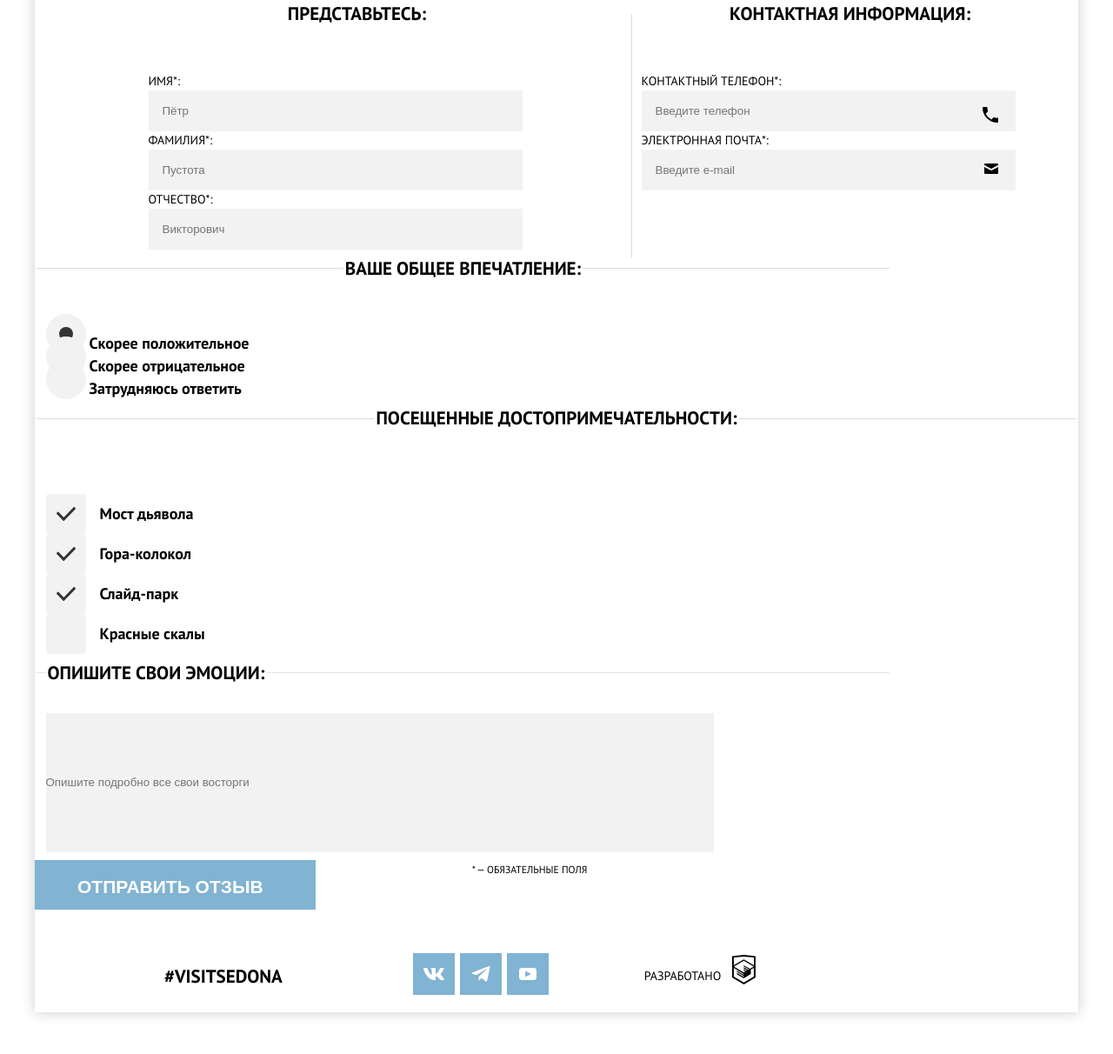
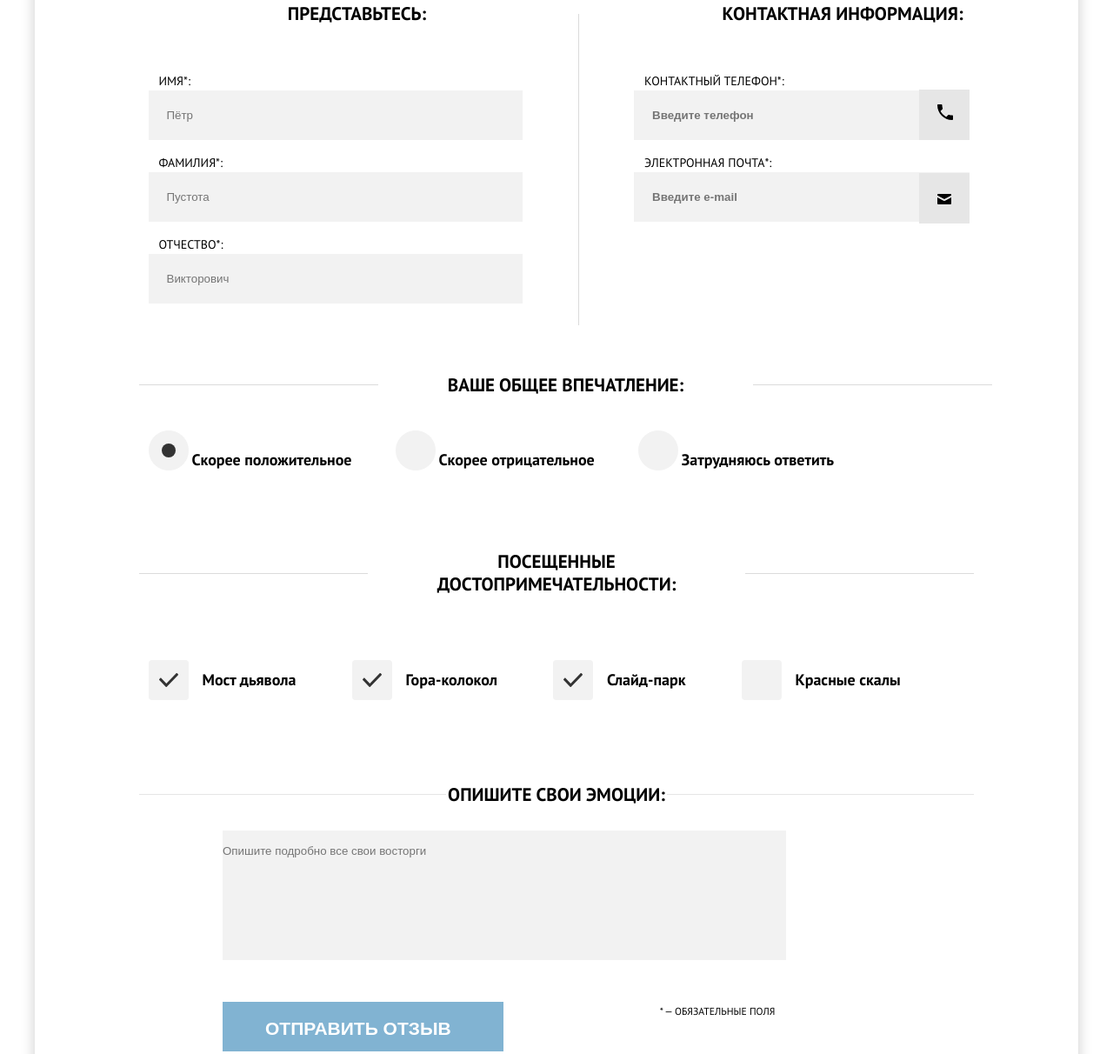
Before and after one commit to renbiw/2081937-sedona-26, a website: page source/form.html in a window 1280 px wide. Shown: the part 903-2115 px from the top of the page at 87% size. Drawn offline with nearby package versions, Linux system fonts and the light colour scheme; files that its build step writes are made by us from their sources; files whose address does not match are found by name.

Commit message:
added desktop layout for form.html

```diff
--- a/source/form.html
+++ b/source/form.html
@@ -57,9 +57,11 @@
             <p class="feedback__slogan slogan">
               Оставьте свой отзыв
             </p>
-            <p class="feedback__intro">
-              Помогите нашим отелям стать лучше! оставьте отзыв о них, а также о посещенных вами достопримечательностях
-            </p>
+            <div class="feedback__container-for-intro">
+              <p class="feedback__intro">
+                Помогите нашим отелям стать лучше! оставьте отзыв о них, а также о посещенных вами достопримечательностях
+              </p>
+            </div>
           </header>
           <form class="feedback-form" action="https://echo.htmlacademy.ru/" method="get">
             <fieldset class="feedback-form__full-name-info full-name-info">
@@ -72,8 +74,12 @@
               <input class="full-name-info__input" type="text" id="input__secname" name="input__secname" placeholder="Викторович">
             </fieldset>
             <fieldset class="feedback-form__contactinform contactinform">
-              <img class ="contactinform__image-phone" src="./img/phone.svg" width="18" height="18" alt="Телефон">
-              <img class ="contactinform__image-mail" src="./img/mail.svg" width="16" height="12" alt="Почта">
+              <div class="contactinform__container-for-image-phone">
+                <img class ="contactinform__image-phone" src="./img/phone.svg" width="18" height="18" alt="Телефон">
+              </div>
+              <div class="contactinform__container-for-image-mail">
+                <img class ="contactinform__image-mail" src="./img/mail.svg" width="16" height="12" alt="Почта">
+              </div>
               <legend class="contactinform__title">Контактная информация: </legend>
               <label class="contactinform__label" for="input__number">Контактный телефон*:</label>
               <input class="contactinform__input" type="text" id="input__number" name="input__number" placeholder="Введите телефон">
@@ -92,7 +98,7 @@
               </div>
             </fieldset>
             <fieldset class="feedback-form__checkattraction checkattraction">
-              <legend class="checkattraction__title">Посещенные достопримечательности: </legend>
+              <legend class="checkattraction__title">Посещенные<br>достопримечательности: </legend>
               <div class ="checkattraction__container">
                 <input class="checkattraction__input" type="checkbox" name="checkattraction__devilbridge" value="Мост дьявола" id="checkattraction__devilbridge" checked>
                 <label class="checkattraction__label" for="checkattraction__devilbridge">Мост дьявола</label>
--- a/source/less/blocks/checkattraction.less
+++ b/source/less/blocks/checkattraction.less
@@ -4,6 +4,10 @@
   font-size: 21px;
   line-height: 26px;
   margin-bottom: 69px;
+  @media (min-width: @desktop-width) {
+    padding-left: 80px;
+    padding-right: 80px;
+   }
 }
 
 .checkattraction {
@@ -20,6 +24,9 @@
 
    @media (min-width: @desktop-width) {
     width: 100%;
+    margin-left: 120px;
+    margin-right: 120px;
+    margin-top: 83px;
    }
 }
 
@@ -34,6 +41,7 @@
   }
   @media (min-width: @desktop-width) {
     width: 100%;
+    display: inherit;
   }
 }
 
@@ -51,6 +59,9 @@
   font-size: 18px;
   line-height: 26px;
   font-weight: 700;
+  @media (min-width: @desktop-width) {
+    margin-right: 64px;
+  }
 }
 .checkattraction__label::before {
   width: 46px;
--- a/source/less/blocks/contactinform.less
+++ b/source/less/blocks/contactinform.less
@@ -19,6 +19,7 @@
     width: 40%;
     border-top: none;
     border-left: 1px solid #dbdbdb;
+    padding-left: 63px;
   }
 
   // @media (min-width: @desktop-width) {
@@ -29,22 +30,47 @@
 .contactinform__input {
   background-color: #f2f2f2;
   border: none;
-  padding: 16px;
-  max-width: 398px;
+  padding: 21px;
+  max-width: 344px;
+  margin-bottom: 16px;
+  font-weight: 700;
 }
 
 .contactinform__image-phone {
   position: absolute;
-  top: 45px;
-  right: 80px;
+  top: 17px;
+  right: 19px;
 }
 
 .contactinform__image-mail {
   position: absolute;
-  top: 110px;
-  right: 80px;
+  top: 24px;
+  right: 21px;
 }
 
 .contactinform__label {
   max-width: 398px;
+  margin-left: 12px;
 }
+
+.contactinform__container-for-image-mail {
+  background-color: #e6e6e6;
+  width: 58px;
+  height: 58px;
+  position: absolute;
+  @media (min-width: @tablet-width) {
+    top: 121px;
+    right: 105px;
+  }
+}
+
+.contactinform__container-for-image-phone {
+  background-color: #e6e6e6;
+  width: 58px;
+  height: 58px;
+  position: absolute;
+  @media (min-width: @tablet-width) {
+    top: 25px;
+    right: 105px;
+  }
+}
--- a/source/less/blocks/description-emotions.less
+++ b/source/less/blocks/description-emotions.less
@@ -3,17 +3,21 @@
   font-size: 21px;
   line-height: 26px;
   margin-bottom: 28px;
-  border-left: none;
-  border-right: none;
-  border-bottom: none;
+  text-align: center;
 }
 
 .description-emotions {
   border: none;
   border-top: 1px solid #e5e5e5;
+  padding: 0;
 
   @media (min-width: @tablet-width) {
     width: 80%;
+  }
+  @media (min-width: @desktop-width) {
+    margin-left: 120px;
+    margin-right: 120px;
+    margin-top: 87px;
   }
 }
 
@@ -23,12 +27,15 @@
   padding: 0;
 
   @media (min-width: @tablet-width) {
+    padding-bottom: 118px;
+    padding-top: 16px;
     width: 648px;
-    height: 160px;
   }
   @media (min-width: @desktop-width) {
-    width: 768px;
-    height: 160px;
+   padding-bottom: 118px;
+   padding-top: 16px;
+   width: 648px;
+   margin-left: 96px;
   }
 }
 
--- a/source/less/blocks/feedback-form.less
+++ b/source/less/blocks/feedback-form.less
@@ -10,6 +10,8 @@
 
   @media (min-width: @tablet-width) {
     padding: 18px 60px 13px 49px;
+    margin-left: 216px;
+    margin-top: 48px;
   }
 }
 
@@ -25,5 +27,6 @@
   }
   @media (min-width: @desktop-width) {
     margin-left: 180px;
+    margin-top: 48px;
   }
 }
--- a/source/less/blocks/feedback.less
+++ b/source/less/blocks/feedback.less
@@ -22,3 +22,9 @@
   font-size: 21px;
   line-height: 26px;
 }
+
+.feedback__container-for-intro {
+  @media (min-width: @tablet-width) {
+    padding: 0 90px;
+  }
+}
--- a/source/less/blocks/feelings.less
+++ b/source/less/blocks/feelings.less
@@ -4,6 +4,10 @@
   font-weight: 700;
   font-size: 21px;
   line-height: 26px;
+  @media (min-width: @desktop-width) {
+    padding-left: 80px;
+    padding-right: 80px;
+  }
 }
 
 .feelings {
@@ -17,6 +21,10 @@
     width: 80%;
     flex-direction: row;
     border-color: #dbdbdb;
+    margin-top: 56px;
+  }
+  @media (min-width: @desktop-width) {
+    margin-left: 120px;
   }
 }
 
@@ -40,6 +48,7 @@
     width: 60%;
   }
   @media (min-width: @desktop-width) {
+    display: inherit;
     width: 100%;
   }
 
--- a/source/less/blocks/full-name-info.less
+++ b/source/less/blocks/full-name-info.less
@@ -9,7 +9,6 @@
     width: 40%;
     border-top: none;
     margin-left: 120px;
-    margin-right: 63px;
   }
 
   // @media (min-width: @desktop-width) {
@@ -29,12 +28,16 @@
   background-color: #f2f2f2;
   color: #000000;
   border: none;
-  padding: 16px;
-  max-width: 398px;
+  padding: 21px;
+  max-width: 388px;
+  @media (min-width: @desktop-width) {
+    margin-bottom: 16px;
+  }
 }
 
 .full-name-info__label {
-  max-width: 398px;
+  max-width: 388px;
+  margin-left: 12px;
 }
 
 .full-name-info__input:hover {
```
